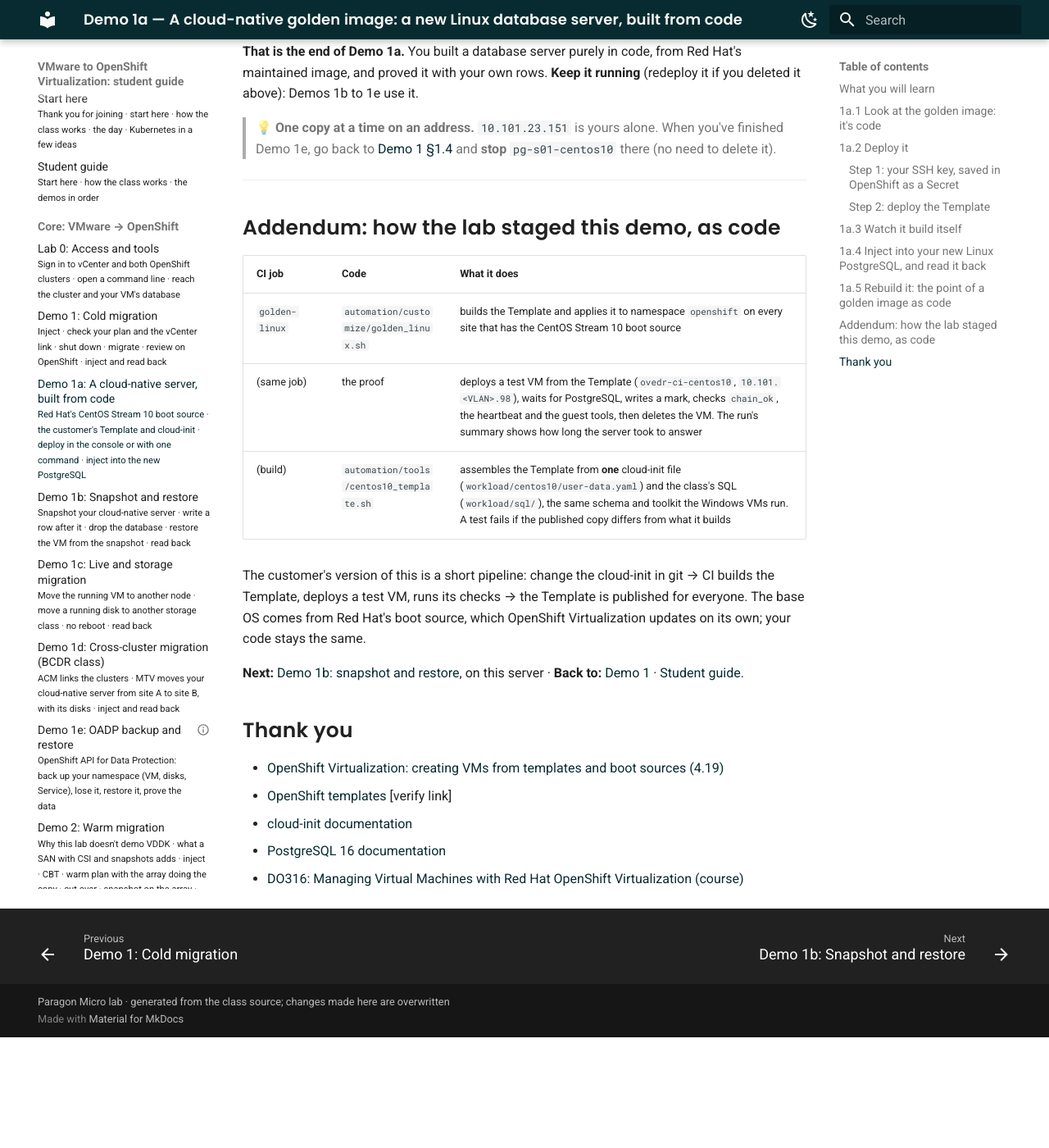
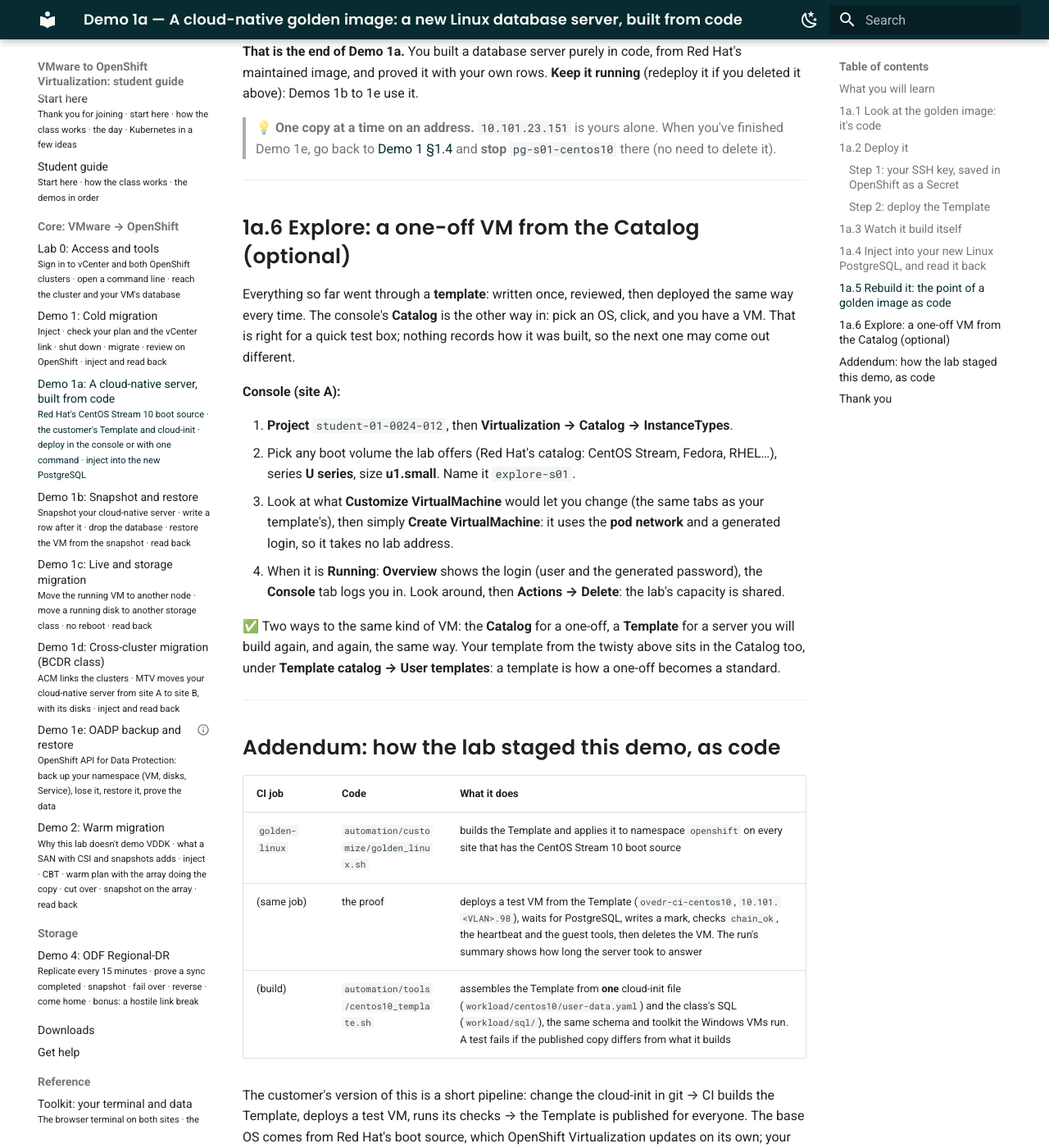
Before and after one commit to paragonmicro-lab/demo-0024-public, an MkDocs documentation site: the page built from docs/demos/01a-vm-cloudnative-golden-image.md, in a window 1280 px wide and 1400 px high, scrolled down 7155 px. Shown: the whole window at 82% size. Built offline with MkDocs 1.6.1 and Material for MkDocs 9.7.7, drawn with Linux system fonts in a browser that asks for light colours; before the commit the page ends 8420 px from its top, so only the background shows below that; some of the changed text lies outside the part shown.

Commit message:
class @ demo-openshift-ove 400990fed8f6

````diff
--- a/docs/demos/01a-vm-cloudnative-golden-image.md
+++ b/docs/demos/01a-vm-cloudnative-golden-image.md
@@ -1,13 +1,13 @@
 ---
 title: "Demo 1a — A cloud-native golden image: a new Linux database server, built from code"
 subtitle: "Red Hat's CentOS Stream 10 boot source · the customer's Template and cloud-init · deploy in the console or with one command · inject into the new PostgreSQL"
-version: 2.3.0
+version: 2.4.0
 date: 2026-10-20
 ---
 
 # Demo 1a: a cloud-native golden image
 
-> **Version 2.3.0 · draft · 2026-10-20** · class/demos/01a-vm-cloudnative-golden-image.md
+> **Version 2.4.0 · draft · 2026-10-20** · class/demos/01a-vm-cloudnative-golden-image.md
 
 ## What you will learn
 
@@ -181,10 +181,11 @@
 > about 11 KB. The Template creates both, so both are yours to delete (1a.5).
 
 <details markdown="1">
-<summary>Build it yourself in the console: your own VM, your own cloud-init (optional)</summary>
+<summary>Build it yourself in the console: your own Template, your own cloud-init (optional)</summary>
 
-The Template did the work above. Here you build the same database server **by hand in the console**, from a plain
-CentOS Stream 10 VM plus a short **cloud-init**: the standard way a cloud server is customized on its first boot. The
+The class's Template did the work above. Here you make **your own Template in the console**: clone one of Red Hat's
+templates, point it at the CentOS Stream 10 boot source, give it a short **cloud-init** (the standard way a cloud server is customized on its first
+boot) and your network, then create the server from it. The
 PostgreSQL build itself (install, the class database and toolkit, your database login, the heartbeat) is the lab's
 published script, [`ovedr-pg-setup.sh`](../downloads/ovedr-pg-setup.sh): your cloud-init downloads and runs it, so you
 write 30 lines, not 300. Read the script first: it is what will run as root on your server.
@@ -204,25 +205,42 @@
 part of that field. Paste a bare `#cloud-config` instead and the console refuses it with
 `unknown field "...cloudInitNoCloud.hostname"` (and `runcmd`, `packages`, and so on).
 
-**Console (site A):** **[verify: the field names on OpenShift 4.19's VM wizard]**
+**Console (site A):** **[verify: the field names on OpenShift 4.19's console]**
 
 1. Set the **Project** dropdown to **your** project, `student-01-0024-012`.
-2. **Virtualization → Catalog → InstanceTypes**: boot volume **CentOS Stream 10**; series **U series** (general
-   purpose), size **u1.medium**. Not the **N series**: it needs dedicated CPUs and hugepages this lab doesn't have.
-3. **VirtualMachine name** `pg-s01-centos10` → **Customize VirtualMachine** (not **Create** yet: cloud-init runs
-   only on the **first** boot, so it must be in place before the VM ever starts).
-4. **Network**: edit the NIC → network **`default/vmnet23`** (your VLAN's bridge), type **Bridge**.
-5. **Scripts → Cloud-init → Edit** → **Script**. Select all (Ctrl-A / ⌘-A), delete, paste the block below, change the
-   lines marked ✎, then **Save** (or **Apply**). Stay in **Script**: switching back to **Form view** rebuilds the
-   simple form and drops what it can't show.
-6. **Scripts → Public SSH key → Edit → Use existing** → `student-01-ssh` (the Secret from step 1 above).
-7. **Create VirtualMachine**, then carry on with **1a.3** as for the Template's server.
+2. **Virtualization → Templates**, project **All projects**, filter `centos`. OpenShift 4.19 has a CentOS Stream 10
+   **boot source** but no CentOS Stream 10 **template** (`ovedr-centos10-postgres` is the class's own), so start from
+   the nearest one: **`centos-stream9-server-small`** → **⋮ → Clone**.
+   - **Template name** `pg-s01-centos10-template`, **Template project** **your** project (a template can't change
+     project later either), display name `pg-s01 PostgreSQL (CentOS Stream 10)`.
+   - Leave **Clone the boot source** unticked: your template uses the shared boot source, as the class's does.
+3. Point your template at **CentOS Stream 10**. Open it (**Virtualization → Templates**, project
+   `student-01-0024-012`) → **YAML**. Red Hat's templates take their boot disk from a parameter, near the end:
 
-Started it already, with the default `centos` user? Changing cloud-init afterwards does nothing: the VM keeps the
-same instance ID, so cloud-init treats it as already set up. Delete the VM (**Actions → Delete**) and build it again
-from step 2.
+   ```yaml
+     - name: DATA_SOURCE_NAME
+       description: Name of the DataSource to clone
+       value: centos-stream9          # → centos-stream10
+   ```
 
-The block to paste: about 1.4 KB, all of it saved in the VM's definition.
+   Change `centos-stream9` to **`centos-stream10`** in that one place, then **Save**. That is the whole difference
+   between the two templates' operating systems: the boot source `centos-stream10`, in project
+   `openshift-virtualization-os-images`, which OpenShift keeps up to date. (The template's labels still say CentOS
+   Stream 9; that only affects how the console lists it.)
+4. Still in your template, set it up, tab by tab:
+   - **Network**: edit the NIC → network **`default/vmnet23`** (your VLAN's bridge), type **Bridge**.
+   - **Scripts → Cloud-init → Edit** → **Script**. Select all (Ctrl-A / ⌘-A), delete, paste the block below, change
+     the lines marked ✎, then **Save**. Stay in **Script**: switching back to **Form view** rebuilds the simple form
+     and drops what it can't show.
+   - **Scripts → Public SSH key → Edit** → `student-01-ssh` (the Secret from step 1 above).
+   - **Details → CPU | Memory**: 1 CPU, 4 GiB (PostgreSQL wants more than the small template's 2 GiB).
+5. **⋮ → Create VirtualMachine** (or **Catalog → Template catalog → User templates** → yours). Name
+   `pg-s01-centos10`, then **Create VirtualMachine**. Carry on with **1a.3** as for the Template's server.
+
+Edit the **template**, not a VM made from it: cloud-init runs only on a VM's **first** boot, so changing a VM's
+cloud-init after it has started does nothing. A wrong template is cheap: fix it, delete the VM, create it again.
+
+The block to paste: about 1.4 KB, all of it saved in your template's definition.
 
 ```yaml
 userData: |
@@ -276,15 +294,16 @@
 | `runcmd` | downloads the class's setup script and runs it; its last line in `/var/log/cloud-init-output.log` is `OVEDR-READY` |
 | `networkData` | a fixed address on `enp1s0` (the VM's NIC on your VLAN), the gateway, and the lab's DNS |
 
-**Compare it with the Template.** Open [the Template](../downloads/ovedr-centos10-postgres.yaml): its Secret
+**Compare yours with the class's.** Open your template's **YAML** tab next to
+[the class's Template](../downloads/ovedr-centos10-postgres.yaml): the same VM, NIC and cloud-init disk. Its Secret
 `${NAME}-cloudinit` carries the same `#cloud-config` with the PostgreSQL build written inline, and its VM's
 `cloudInitNoCloud` has the same `networkData`. What you pasted by hand is what the Template fills in from its
 parameters. Learn the rest of cloud-init later, from the
 [cloud-init module reference](https://cloudinit.readthedocs.io/en/latest/reference/modules.html) and
 [KubeVirt's cloud-init guide](https://kubevirt.io/user-guide/user_workloads/startup_scripts/).
 
-Your password is in the VM's definition this time (cloud-init written in the console stays inline). The Template
-kept it in a Secret; for a lab login that dies with the booking, either is fine.
+Your password is in your template's definition this time (cloud-init written in the console stays inline). The
+class's Template keeps it in a Secret; for a lab login that dies with the booking, either is fine.
 
 </details>
 
@@ -378,6 +397,28 @@
 
 ---
 
+## 1a.6 Explore: a one-off VM from the Catalog (optional)
+
+Everything so far went through a **template**: written once, reviewed, then deployed the same way every time. The
+console's **Catalog** is the other way in: pick an OS, click, and you have a VM. That is right for a quick test box;
+nothing records how it was built, so the next one may come out different.
+
+**Console (site A):**
+
+1. **Project** `student-01-0024-012`, then **Virtualization → Catalog → InstanceTypes**.
+2. Pick any boot volume the lab offers (Red Hat's catalog: CentOS Stream, Fedora, RHEL…), series **U series**, size
+   **u1.small**. Name it `explore-s01`.
+3. Look at what **Customize VirtualMachine** would let you change (the same tabs as your template's), then simply
+   **Create VirtualMachine**: it uses the **pod network** and a generated login, so it takes no lab address.
+4. When it is **Running**: **Overview** shows the login (user and the generated password), the **Console** tab logs
+   you in. Look around, then **Actions → Delete**: the lab's capacity is shared.
+
+✅ Two ways to the same kind of VM: the **Catalog** for a one-off, a **Template** for a server you will build again,
+and again, the same way. Your template from the twisty above sits in the Catalog too, under **Template catalog →
+User templates**: a template is how a one-off becomes a standard.
+
+---
+
 ## Addendum: how the lab staged this demo, as code
 
 | CI job | Code | What it does |
````
